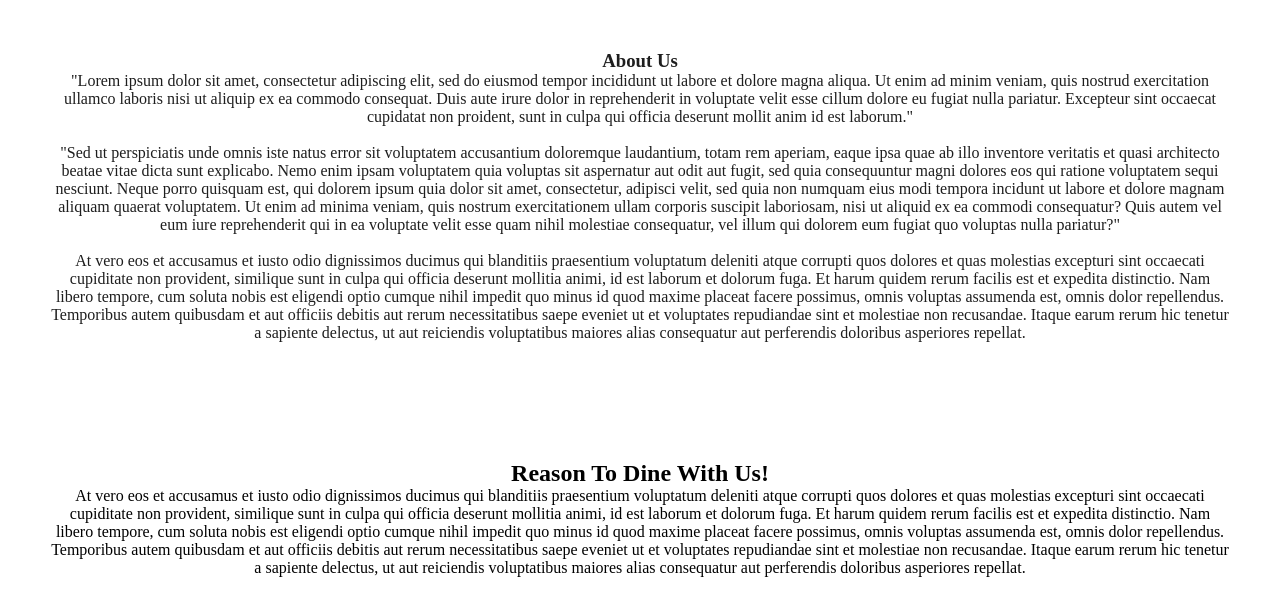
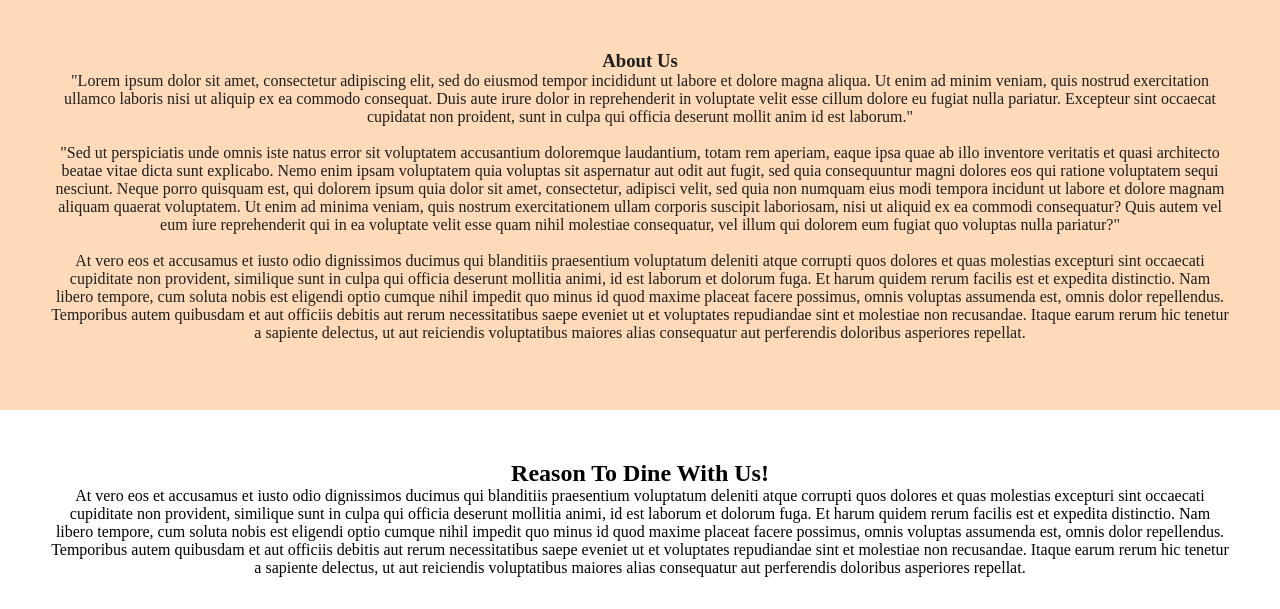
Before and after one commit to Group-D-Period-2/Dev, a PHP site: page /About.php in a window 1280 px wide. Shown: the part 100-709 px from the top of the page. Run offline with PHP 8.4, Linux system fonts and the light colour scheme.

Commit message:
Update style.css

```diff
--- a/style.css
+++ b/style.css
@@ -618,8 +618,8 @@ font-style: italic;
 .section {
   padding: 50px;
   text-align: center;
-  background-color: #fff;
-  background-image: ;
+  background-color: #ffdab9;
+  background-image: #ffdab9;
   color: #1e1e1e;
 }
 
```
